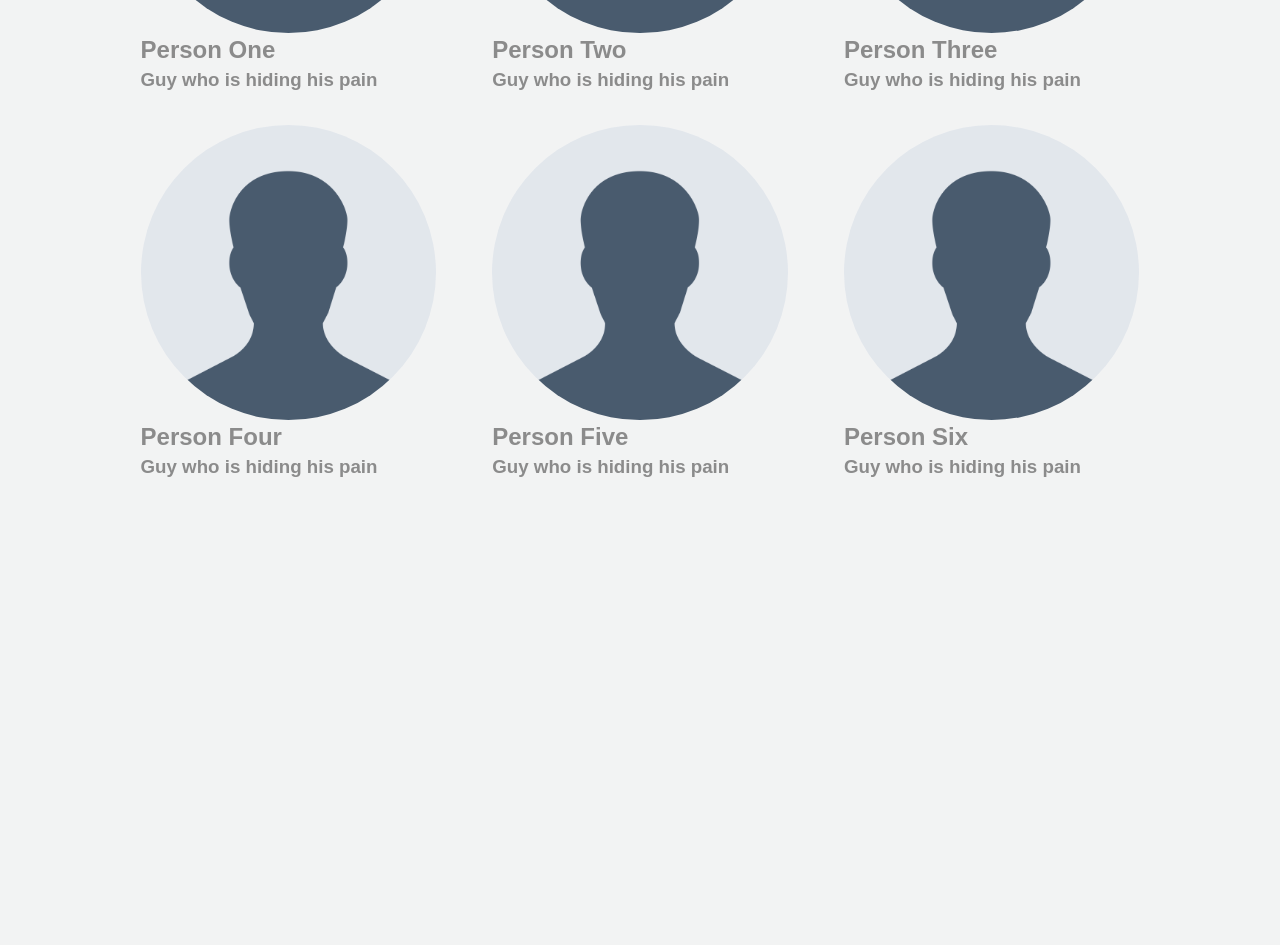
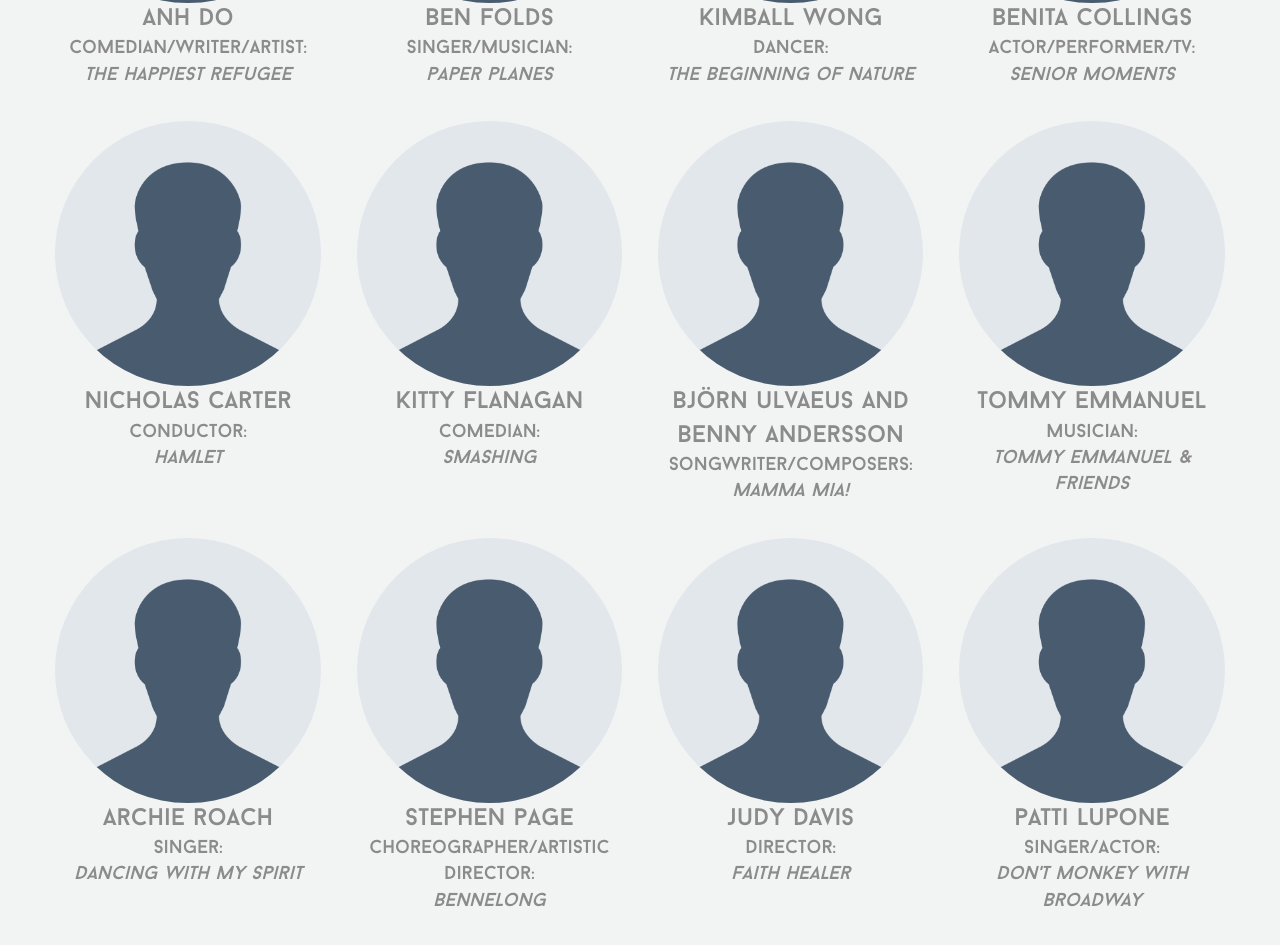
Before and after one commit to skullkid61/WoF-Online-poll, a plain HTML site: page index.html in a window 1280 px wide. Shown: the part 503-1448 px from the top of the page. Before the commit the page ends 1123 px from the top, so only its background shows below. Drawn offline with Linux system fonts and the light colour scheme.

Commit message:
Added fonts and some styling

```diff
--- a/app.js
+++ b/app.js
@@ -17,11 +17,9 @@
       hiddenRadio[i].checked = false;
       console.log('else being activated for item ' + (i + 1));
       count ++;
-      if (count > 5) {
-        // submit.style.display = 'none';
+      if (count > card.length - 1) {
         submit.classList.add('hidden-button');
       } else {
-        // submit.style.display = 'block';
         submit.classList.remove('hidden-button');
       }
 		}
--- a/css/styles.css
+++ b/css/styles.css
@@ -13,7 +13,7 @@
 	box-sizing: border-box;
 	margin: 0 auto;
   padding: 1.4em;
-  max-width: 1100px;
+  max-width: 1250px;
 }
 
 img {
@@ -27,9 +27,14 @@
   margin: 0 auto;
 }
 
-h1 {
-	text-align: center;
+h1, h2, h3 {
+  text-align: center;
+  text-transform: lowercase;
+  font-family: 'Baron Neue', helvetica, sans-serif;
+  font-weight: 200;
 }
+
+
 
 .advertiser-logo {
   max-width: 300px;
@@ -69,22 +74,14 @@
   margin: 0;
 }
 
-.nominee-card h2 {
-
-}
-
-.nominee-card h3 {
-
-}
-
+.nominee-card:hover,
 .border-focus {
-  transition: .4s;
   opacity: 1;
 }
 
 .border-focus img {
-  transform: scale(1.03);
-  transition: .4s;
+  transform: scale(1.02);
+  transition: .2s;
   -webkit-box-shadow: 0px 0px 22px 3px rgba(0, 0, 0, 0.3);
   -moz-box-shadow: 0px 0px 22px 3px rgba(0, 0, 0, 0.3);
   box-shadow: 0px 0px 22px 3px rgba(0, 0, 0, 0.3);
@@ -104,6 +101,9 @@
   border-radius: 4px;
   transition: .4s;
   opacity: 0.95;
+  text-transform: lowercase;
+  font-family: 'Baron Neue', helvetica, sans-serif;
+  font-size: 1.4em;
 }
 
 .hidden-button {
@@ -131,3 +131,9 @@
     max-width: 28%;
   }
 }
+
+@media screen and (min-width: 1200px) {
+  .nominee-card {
+    max-width: 22%;
+  }
+}
--- /dev/null
+++ b/font/style.css
@@ -0,0 +1,48 @@
+/* #### Generated By: http://www.cufonfonts.com #### */
+
+@font-face {
+font-family: 'Baron Neue';
+font-style: normal;
+font-weight: normal;
+src: local('Baron Neue'), url('Baron Neue.woff') format('woff');
+}
+
+
+@font-face {
+font-family: 'Baron Neue Italic';
+font-style: normal;
+font-weight: normal;
+src: local('Baron Neue Italic'), url('Baron Neue Italic.woff') format('woff');
+}
+
+
+@font-face {
+font-family: 'Baron Neue Bold Italic';
+font-style: normal;
+font-weight: normal;
+src: local('Baron Neue Bold Italic'), url('Baron Neue Bold Italic.woff') format('woff');
+}
+
+
+@font-face {
+font-family: 'Baron Neue Bold';
+font-style: normal;
+font-weight: normal;
+src: local('Baron Neue Bold'), url('Baron Neue Bold.woff') format('woff');
+}
+
+
+@font-face {
+font-family: 'Baron Neue Black Italic';
+font-style: normal;
+font-weight: normal;
+src: local('Baron Neue Black Italic'), url('Baron Neue Black Italic.woff') format('woff');
+}
+
+
+@font-face {
+font-family: 'Baron Neue Black';
+font-style: normal;
+font-weight: normal;
+src: local('Baron Neue Black'), url('Baron Neue Black.woff') format('woff');
+}
--- a/index.html
+++ b/index.html
@@ -6,7 +6,8 @@
 		<title></title>
 		<meta name="description" content="">
 		<meta name="viewport" content="width=device-width, initial-scale=1">
-		<link rel="stylesheet" href="css/normalize.css">
+    <link rel="stylesheet" href="font/style.css">
+    <link rel="stylesheet" href="css/normalize.css">
 		<link rel="stylesheet" href="css/styles.css">
 	</head>
 	<body>
@@ -23,8 +24,8 @@
 					<div class="nominee-card" id="harold">
 						<img class="nominee-image" src="images/default-avatar.png" alt="">
 						<div class="card-text">
-							<h2>Person One</h2>
-							<h3>Guy who is hiding his pain</h3>
+							<h2>Anh Do</h2>
+							<h3>Comedian/Writer/Artist: <br/><em>The Happiest Refugee</em></h3>
 						</div>
 					</div>
 					<input type="radio" id="option1" value="option1" name="wof-nominee">
@@ -32,8 +33,8 @@
 					<div class="nominee-card" id="harold2">
 						<img class="nominee-image" src="images/default-avatar.png" alt="">
 						<div class="card-text">
-							<h2>Person Two</h2>
-							<h3>Guy who is hiding his pain</h3>
+							<h2>Ben Folds</h2>
+							<h3>Singer/Musician: <br/><em>Paper Planes</em></h3>
 						</div>
 					</div>
 					<input type="radio" id="option2" value="option2" name="wof-nominee">
@@ -41,8 +42,8 @@
 					<div class="nominee-card" id="harold3">
 						<img class="nominee-image" src="images/default-avatar.png" alt="">
 						<div class="card-text">
-							<h2>Person Three</h2>
-							<h3>Guy who is hiding his pain</h3>
+							<h2>Kimball Wong</h2>
+							<h3>Dancer: <br/><em>The Beginning of Nature</em></h3>
 						</div>
 					</div>
 					<input type="radio" id="option3" value="option3" name="wof-nominee">
@@ -50,8 +51,8 @@
 					<div class="nominee-card" id="harold4">
 						<img class="nominee-image" src="images/default-avatar.png" alt="">
 						<div class="card-text">
-							<h2>Person Four</h2>
-							<h3>Guy who is hiding his pain</h3>
+							<h2>Benita Collings</h2>
+							<h3>Actor/Performer/TV: <br/><em>Senior Moments</em></h3>
 						</div>
 					</div>
           <input type="radio" id="option4" value="option4" name="wof-nominee">
@@ -59,8 +60,8 @@
           <div class="nominee-card" id="harold5">
 						<img class="nominee-image" src="images/default-avatar.png" alt="">
 						<div class="card-text">
-							<h2>Person Five</h2>
-							<h3>Guy who is hiding his pain</h3>
+							<h2>Nicholas Carter</h2>
+							<h3>Conductor: <br/><em>Hamlet</em></h3>
 						</div>
 					</div>
           <input type="radio" id="option5" value="option5" name="wof-nominee">
@@ -68,11 +69,65 @@
           <div class="nominee-card" id="harold6">
 						<img class="nominee-image" src="images/default-avatar.png" alt="">
 						<div class="card-text">
-							<h2>Person Six</h2>
-							<h3>Guy who is hiding his pain</h3>
+							<h2>Kitty Flanagan</h2>
+							<h3>Comedian: <br/><em>Smashing</em></h3>
 						</div>
 					</div>
-					<input type="radio" id="option6" value="option6" name="wof-nominee">
+          <input type="radio" id="option6" value="option6" name="wof-nominee">
+
+          <div class="nominee-card" id="harold7">
+						<img class="nominee-image" src="images/default-avatar.png" alt="">
+						<div class="card-text">
+							<h2>Björn Ulvaeus and Benny Andersson</h2>
+							<h3>Songwriter/Composers: <br/><em>Mamma Mia!</em></h3>
+						</div>
+					</div>
+					<input type="radio" id="option7" value="option7" name="wof-nominee">
+
+					<div class="nominee-card" id="harold8">
+						<img class="nominee-image" src="images/default-avatar.png" alt="">
+						<div class="card-text">
+							<h2>Tommy Emmanuel</h2>
+							<h3>Musician: <br/><em>Tommy Emmanuel & Friends</em></h3>
+						</div>
+					</div>
+					<input type="radio" id="option8" value="option2" name="wof-nominee">
+
+					<div class="nominee-card" id="harold9">
+						<img class="nominee-image" src="images/default-avatar.png" alt="">
+						<div class="card-text">
+							<h2>Archie Roach</h2>
+							<h3>Singer: <br/><em>Dancing With My Spirit</em></h3>
+						</div>
+					</div>
+					<input type="radio" id="option9" value="option9" name="wof-nominee">
+
+					<div class="nominee-card" id="harold10">
+						<img class="nominee-image" src="images/default-avatar.png" alt="">
+						<div class="card-text">
+							<h2>Stephen Page </h2>
+							<h3>Choreographer/Artistic Director: <br/><em>Bennelong</em></h3>
+						</div>
+					</div>
+          <input type="radio" id="option10" value="option10" name="wof-nominee">
+
+          <div class="nominee-card" id="harold11">
+						<img class="nominee-image" src="images/default-avatar.png" alt="">
+						<div class="card-text">
+							<h2>Judy Davis</h2>
+							<h3>Director: <br/><em>Faith Healer</em></h3>
+						</div>
+					</div>
+          <input type="radio" id="option11" value="option11" name="wof-nominee">
+
+          <div class="nominee-card" id="harold12">
+						<img class="nominee-image" src="images/default-avatar.png" alt="">
+						<div class="card-text">
+							<h2>Patti LuPone</h2>
+							<h3>Singer/Actor: <br/><em>Don't Monkey With Broadway</em></h3>
+						</div>
+					</div>
+					<input type="radio" id="option12" value="option12" name="wof-nominee">
 
 
 				</div><!-- /nominees -->
```
Also changed, not shown: font/Baron Neue Bold.woff (added), font/Baron Neue Italic.woff (added), font/Baron Neue.woff (added).
